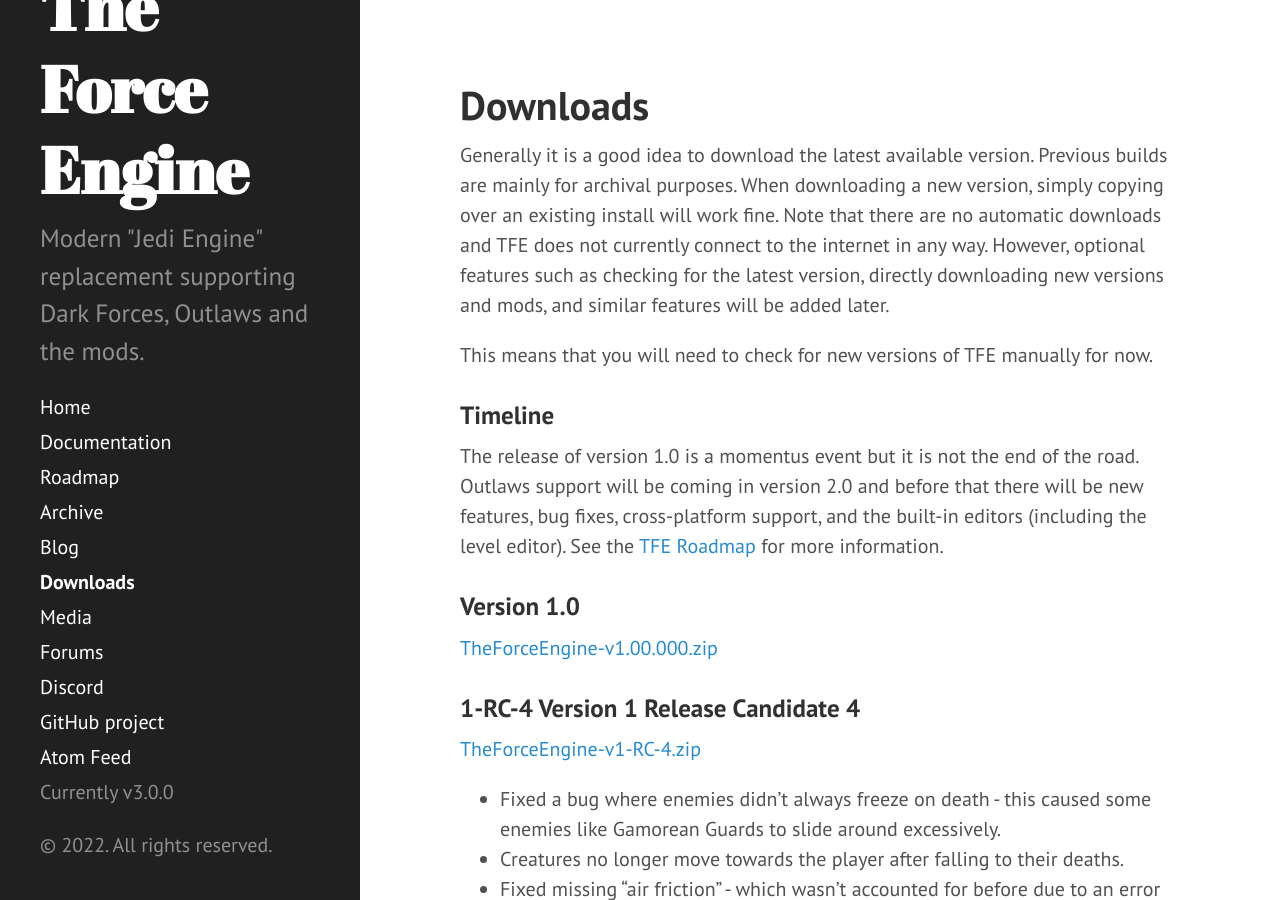
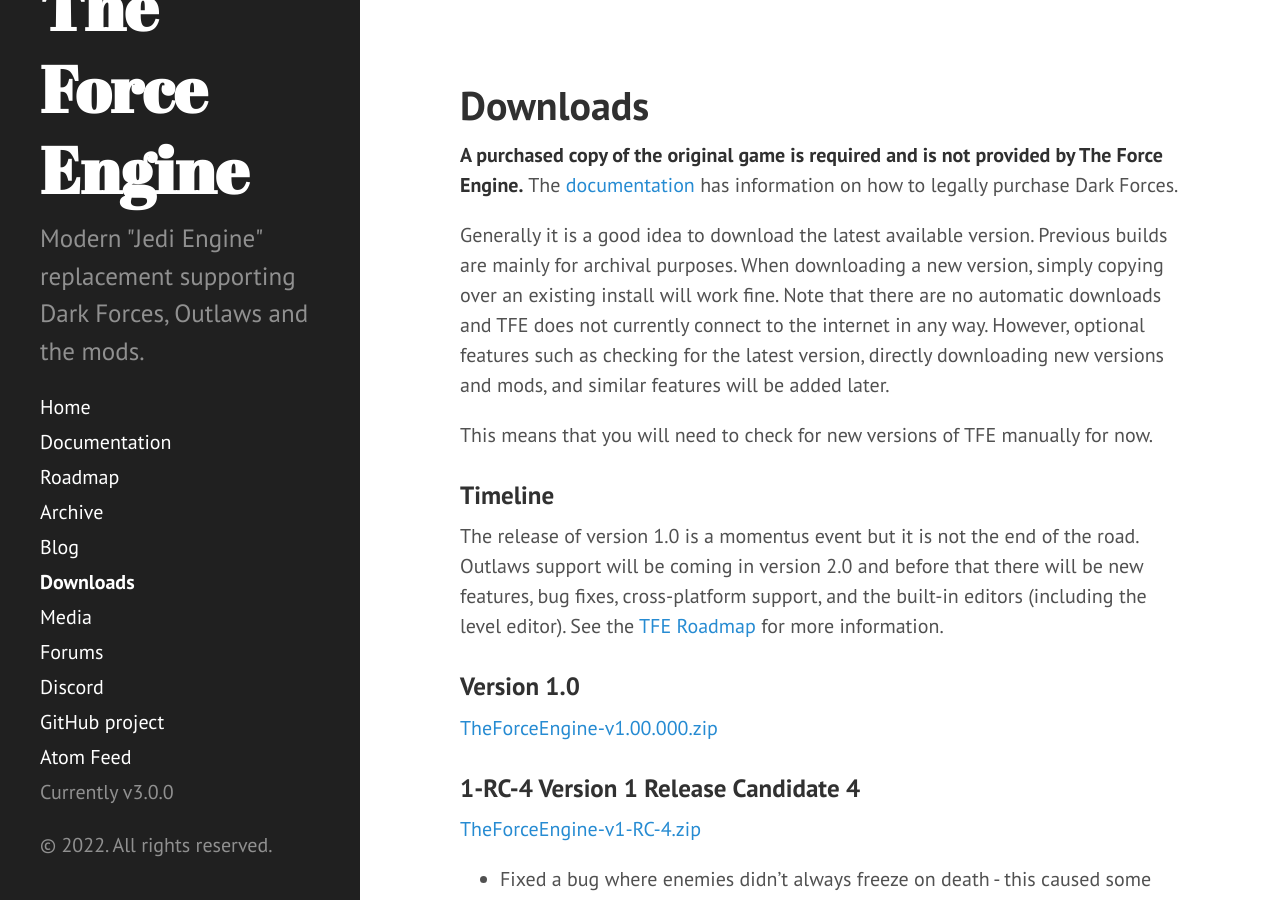
Before and after one commit to TheForceEngine/TheForceEngine.github.io, a Jekyll site: the page built from downloads.md, in a window 1280 px wide and 900 px high. Built offline with Jekyll 4.4.1, drawn with Linux system fonts in a browser that asks for light colours.

Commit message:
Update downloads.md

```diff
--- a/downloads.md
+++ b/downloads.md
@@ -2,6 +2,7 @@
 layout: page
 title: Downloads
 ---
+**A purchased copy of the original game is required and is not provided by The Force Engine.** The [documentation](https://theforceengine.github.io/Documentation.html) has information on how to legally purchase Dark Forces.
 
 Generally it is a good idea to download the latest available version. Previous builds are mainly for archival purposes. When downloading a new version, simply copying over an existing install will work fine. Note that there are no automatic downloads and TFE does not currently connect to the internet in any way. However, optional features such as checking for the latest version, directly downloading new versions and mods, and similar features will be added later.
 
```
